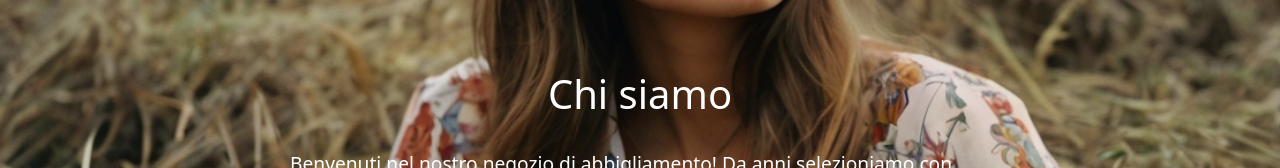
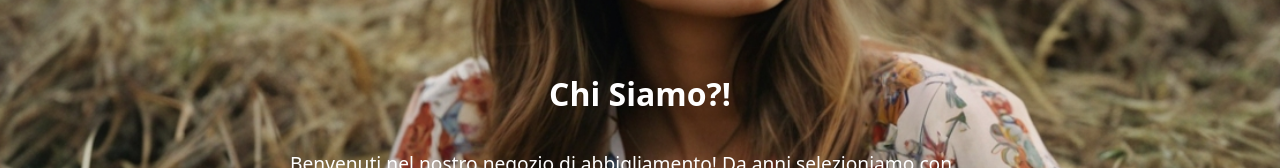
Before and after one commit to UmbertoCarbone/react-router, a React (Vite) app: page /About in a window 1280 px wide. Shown: the part 390-558 px from the top of the page. Built offline with nearby package versions, Linux system fonts and the light colour scheme.

Commit message:
add library gaps + h1 in about react

```diff
--- a/package.json
+++ b/package.json
@@ -11,6 +11,7 @@
   },
   "dependencies": {
     "bootstrap": "^5.3.7",
+    "framer-motion": "^12.23.9",
     "gsap": "^3.13.0",
     "react": "^19.1.0",
     "react-dom": "^19.1.0",
--- /dev/null
+++ b/src/components/BlurText.jsx
@@ -0,0 +1,116 @@
+import { motion } from 'framer-motion';
+import { useEffect, useRef, useState, useMemo } from 'react';
+
+const buildKeyframes = (from, steps) => {
+    const keys = new Set([
+        ...Object.keys(from),
+        ...steps.flatMap((s) => Object.keys(s)),
+    ]);
+
+    const keyframes = {};
+    keys.forEach((k) => {
+        keyframes[k] = [from[k], ...steps.map((s) => s[k])];
+    });
+    return keyframes;
+};
+
+const BlurText = ({
+    text = '',
+    delay = 200,
+    className = '',
+    animateBy = 'words',
+    direction = 'top',
+    threshold = 0.1,
+    rootMargin = '0px',
+    animationFrom,
+    animationTo,
+    easing = (t) => t,
+    onAnimationComplete,
+    stepDuration = 0.35,
+}) => {
+    const elements = animateBy === 'words' ? text.split(' ') : text.split('');
+    const [inView, setInView] = useState(false);
+    const ref = useRef(null);
+
+    useEffect(() => {
+        if (!ref.current) return;
+        const observer = new IntersectionObserver(
+            ([entry]) => {
+                if (entry.isIntersecting) {
+                    setInView(true);
+                    observer.unobserve(ref.current);
+                }
+            },
+            { threshold, rootMargin }
+        );
+        observer.observe(ref.current);
+        return () => observer.disconnect();
+        // eslint-disable-next-line react-hooks/exhaustive-deps
+    }, [threshold, rootMargin]);
+
+    const defaultFrom = useMemo(
+        () =>
+            direction === 'top'
+                ? { filter: 'blur(10px)', opacity: 0, y: -50 }
+                : { filter: 'blur(10px)', opacity: 0, y: 50 },
+        [direction]
+    );
+
+    const defaultTo = useMemo(
+        () => [
+            {
+                filter: 'blur(5px)',
+                opacity: 0.5,
+                y: direction === 'top' ? 5 : -5,
+            },
+            { filter: 'blur(0px)', opacity: 1, y: 0 },
+        ],
+        [direction]
+    );
+
+    const fromSnapshot = animationFrom ?? defaultFrom;
+    const toSnapshots = animationTo ?? defaultTo;
+
+    const stepCount = toSnapshots.length + 1;
+    const totalDuration = stepDuration * (stepCount - 1);
+    const times = Array.from({ length: stepCount }, (_, i) =>
+        stepCount === 1 ? 0 : i / (stepCount - 1)
+    );
+
+    return (
+        <p
+            ref={ref}
+            className={className}
+            style={{ display: 'flex', flexWrap: 'wrap' }}
+        >
+            {elements.map((segment, index) => {
+                const animateKeyframes = buildKeyframes(fromSnapshot, toSnapshots);
+
+                const spanTransition = {
+                    duration: totalDuration,
+                    times,
+                    delay: (index * delay) / 1000,
+                };
+                (spanTransition).ease = easing;
+
+                return (
+                    <motion.span
+                        className="inline-block will-change-[transform,filter,opacity]"
+                        key={index}
+                        initial={fromSnapshot}
+                        animate={inView ? animateKeyframes : fromSnapshot}
+                        transition={spanTransition}
+                        onAnimationComplete={
+                            index === elements.length - 1 ? onAnimationComplete : undefined
+                        }
+                    >
+                        {segment === ' ' ? '\u00A0' : segment}
+                        {animateBy === 'words' && index < elements.length - 1 && '\u00A0'}
+                    </motion.span>
+                );
+            })}
+        </p>
+    );
+};
+
+export default BlurText;
--- a/src/index.css
+++ b/src/index.css
@@ -9,3 +9,19 @@
   z-index: 1000;
   box-shadow: 0 2px 8px rgba(0, 0, 0, 0.228);
 }
+
+html {
+  width: 100vw;
+  height: 100vh;
+  overflow-x: hidden;
+}
+
+.text-2xl {
+  font-size: 2rem;
+  font-weight: bold;
+  color:white;
+  align-self: center;
+  justify-content: center;
+  margin-top: 380px;
+
+}
--- a/src/pages/AboutPage.jsx
+++ b/src/pages/AboutPage.jsx
@@ -1,16 +1,30 @@
 import jumbotronAbout from "../assets/jumbotronAbout.jpg"
+import BlurText from "../components/BlurText";
+
+const handleAnimationComplete = () => {
+    console.log('Animation completed!');
+};
+
 
 export default function AboutPage() {
     return (
         <>
             <main style={{ paddingTop: "80px", position: "relative" }}>
-                <h1 className="text-center text-white" style={{ marginTop: "380px" }}>Chi siamo</h1>
+                <BlurText
+                    style={{ marginTop: "380px" }}
+                    text="Chi Siamo?!"
+                    delay={1000}
+                    animateBy="words"
+                    direction="top"
+                    onAnimationComplete={handleAnimationComplete}
+                    className="text-2xl mb-8"
+                />
                 <img
                     src={jumbotronAbout}
                     alt="Jumbotron"
                     className="position-absolute top-0 start-0 text-white"
                     style={{ width: "106%", height: "100vh", objectFit: "cover", zIndex: -1, transform: "translateX(-5%)" }} />
-                <p className="text-white"  style={{ maxWidth: "700px", margin: "2rem auto", fontSize: "1.2rem" }}>
+                <p className="text-white" style={{ maxWidth: "700px", margin: "2rem auto", fontSize: "1.2rem" }}>
                     Benvenuti nel nostro negozio di abbigliamento! Da anni selezioniamo con cura capi di tendenza e di qualità per offrirvi uno stile unico e sempre attuale.
                     Nel nostro store troverete collezioni per uomo e donna, accessori e novità ogni stagione.
                     La nostra missione è farvi sentire a vostro agio in ogni occasione, con abiti che rispecchiano la vostra personalità.
--- a/src/pages/HomePage.jsx
+++ b/src/pages/HomePage.jsx
@@ -9,7 +9,7 @@
                     src={jumbotron}
                     alt="Jumbotron"
                     className="position-absolute top-0 start-0"
-                    style={{ width: "106%", height: "100vh", objectFit: "cover", zIndex: -1, transform: "translateX(-5%)" }} />
+                    style={{ width: "100%", height: "100vh", objectFit: "cover", zIndex: -1 }} />
                 <div
                     className="position-absolute start-50 translate-middle-x d-flex flex-column justify-content-center align-items-center"
                     style={{ top: "60%", width: "100%" }}>
--- a/src/pages/ProductsPage.jsx
+++ b/src/pages/ProductsPage.jsx
@@ -52,12 +52,11 @@
 
     return (
         <>
-            <main style={{ paddingTop: "80px" }}>
-                <h1 className="text-center">this is a Products page</h1>
-                <p className="text-center">Prova</p>
+            <main className="container" style={{ paddingTop: "80px" }}>
+                <h1 className="text-center">Products</h1>
                 <div className="row">
                     {products.map(product => (
-                        <div className="col-md-4 mb-4" key={product.id}>
+                        <div className="col-12 col-md-6 col-lg-4 col-xl-3 mb-4" key={product.id}>
                             <div className="card h-100">
                                 <img src={product.image} className="card-img-top p-3" alt={product.title} style={{ height: "200px", objectFit: "contain" }} />
                                 <div className="card-body">
```
Also changed, not shown: 1 other file (tests, documents, lock files or other folders).
